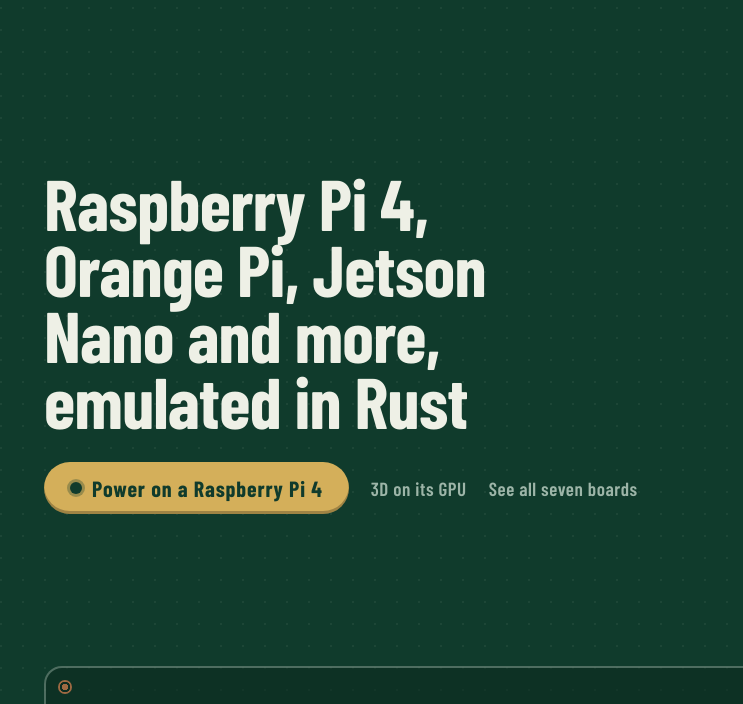
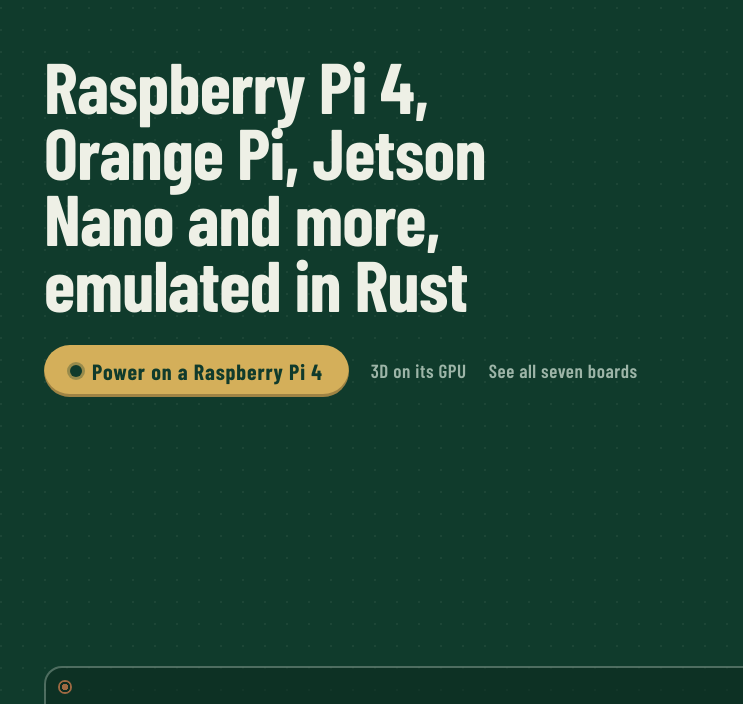
Before and after one commit to joakimeriksson/sbc-emu, a plain HTML site: page web/boards.html in a window 1280 px wide. Shown: the part 59-763 px from the top of the page, 0-743 px from the left. Drawn offline with nearby package versions, Linux system fonts and the light colour scheme; a web font is replaced by a local one.

Commit message:
Site: the headline starts level with the film thumbnail (intro columns aligned to the top)

```diff
--- a/web/boards.html
+++ b/web/boards.html
@@ -44,7 +44,7 @@
   nav.top a:hover { color: var(--gold); }
 
   /* hero */
-  .intro { padding: 56px 0 34px; display: grid; grid-template-columns: minmax(0, 1fr) minmax(0, 30rem); gap: 28px 56px; align-items: center; }
+  .intro { padding: 56px 0 34px; display: grid; grid-template-columns: minmax(0, 1fr) minmax(0, 30rem); gap: 28px 56px; align-items: start; }
   h1 { font: 800 clamp(40px, 5.6vw, 84px)/.92 var(--display); letter-spacing: -.01em; margin: 0; text-wrap: balance; max-width: 15ch; }
   .film { display: block; margin: 0 0 24px; text-decoration: none; color: var(--silk-2); font: 600 18px/1.25 var(--display); letter-spacing: .03em; }
   .film img { display: block; width: 100%; height: auto; margin-bottom: 10px; border: 1px solid var(--edge); border-radius: 6px; }
```
